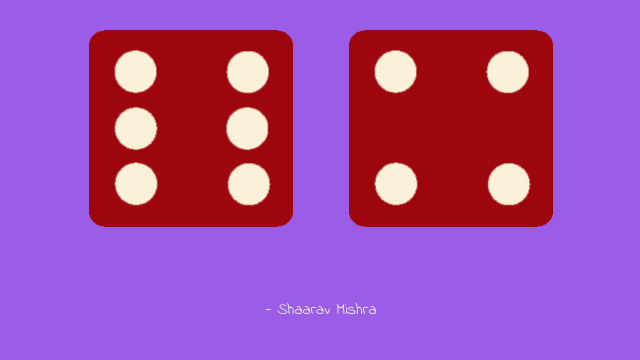
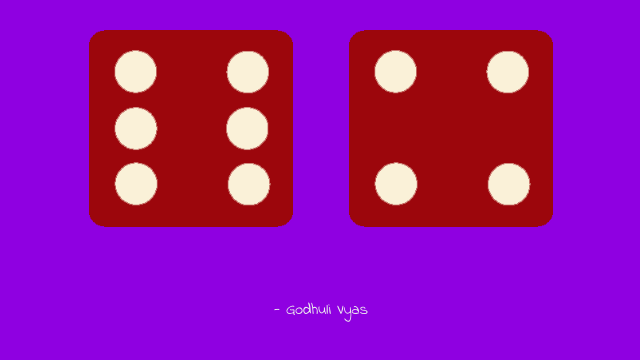
Before and after one commit to GodhuliVyas/Godhuli-Vyas-Learning-Git, a plain HTML site: page index.html in a window 1280 px wide. Shown: the part 280-640 px from the top of the page, without its empty margins (319-959 px from the left). Drawn offline with Linux system fonts and the light colour scheme.

Commit message:
changed bg colour and added my name

```diff
--- a/index.html
+++ b/index.html
@@ -29,6 +29,6 @@
   </body>
 
   <footer>
-    - Shaarav Mishra
+    - Godhuli Vyas
   </footer>
 </html>
--- a/styles.css
+++ b/styles.css
@@ -11,7 +11,7 @@
 }
 
 body {
-  background-color: #9b5de5;
+  background-color: #8f00e1;
 }
 
 h1 {
```
